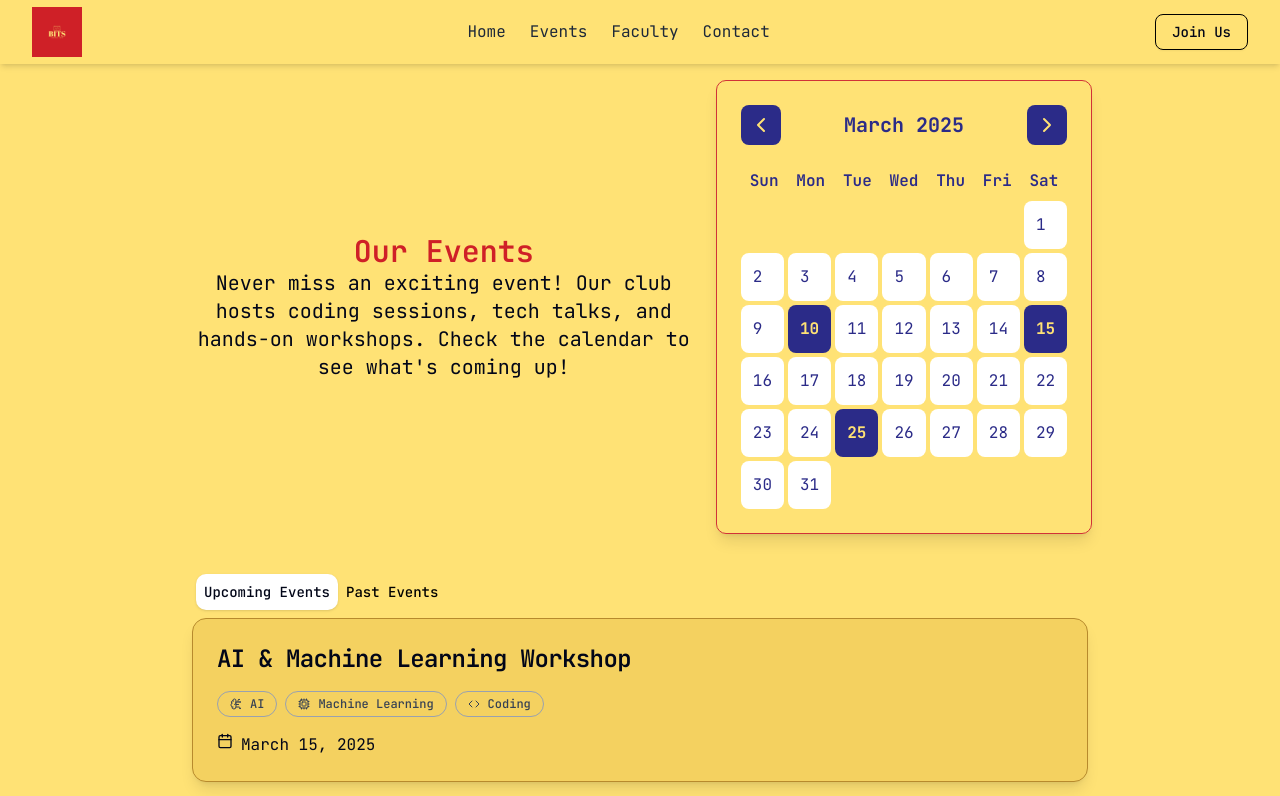
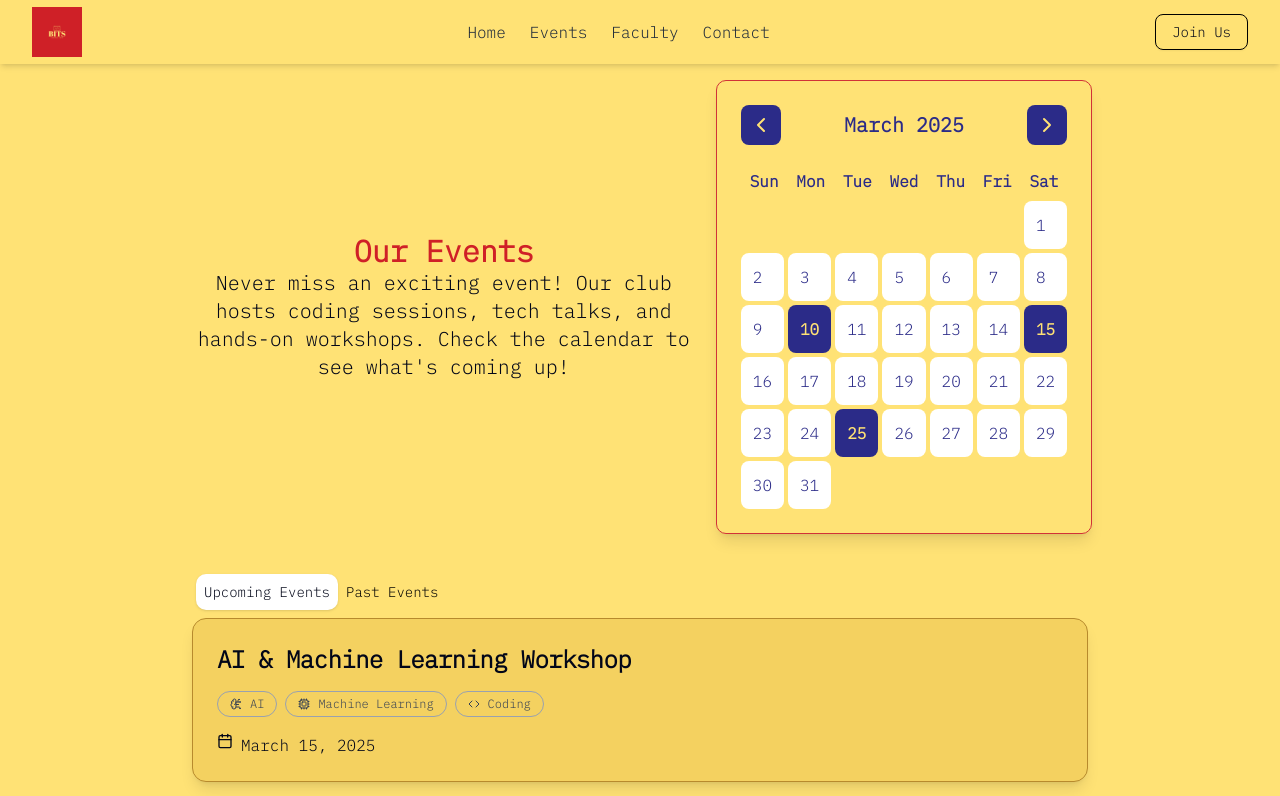
Before and after one commit to Noname1122Q/CodingClub, a Next.js app: page /events in a window 1280 px wide. Shown: the top 796 px of the page. Built offline with nearby package versions, Linux system fonts and the light colour scheme.

Commit message:
font and bg updates

```diff
--- a/app/layout.tsx
+++ b/app/layout.tsx
@@ -1,13 +1,10 @@
 import type { Metadata } from "next";
-import { JetBrains_Mono } from "next/font/google";
+import { IBM_Plex_Mono } from "next/font/google";
 import "./globals.css";
 import Navbar from "@/components/Navbar";
 import Footer from "@/components/Footer";
 
-const jbm = JetBrains_Mono({
-  variable: "--font-geist-mono",
-  subsets: ["latin"],
-});
+const ibm = IBM_Plex_Mono({ variable: "--font-geist-mono", weight: "300" });
 
 export const metadata: Metadata = {
   title: "BSc Coding Club",
@@ -21,7 +18,7 @@ export default function RootLayout({
 }>) {
   return (
     <html lang="en">
-      <body className={`${jbm.className}  antialiased bg-[#FFE275]`}>
+      <body className={`${ibm.className}  antialiased bg-[#FFE275]`}>
         <Navbar />
         {children}
         <Footer />
--- a/components/events/EventsDialog.tsx
+++ b/components/events/EventsDialog.tsx
@@ -101,7 +101,7 @@ const EventsDialog = ({ event }: Props) => {
           </CardContent>
         </Card>
       </DialogTrigger>
-      <DialogContent className="sm:max-w-[425px] md:max-w-[550px] lg:max-w-[725px] max-h-full overflow-y-scroll my-auto bg-[#d8b163] ">
+      <DialogContent className="sm:max-w-[425px] md:max-w-[550px] lg:max-w-[725px] max-h-full overflow-y-scroll my-auto bg-[#e6bf73] ">
         <DialogHeader>
           <DialogTitle>{event.title}</DialogTitle>
           <DialogDescription asChild>
```
